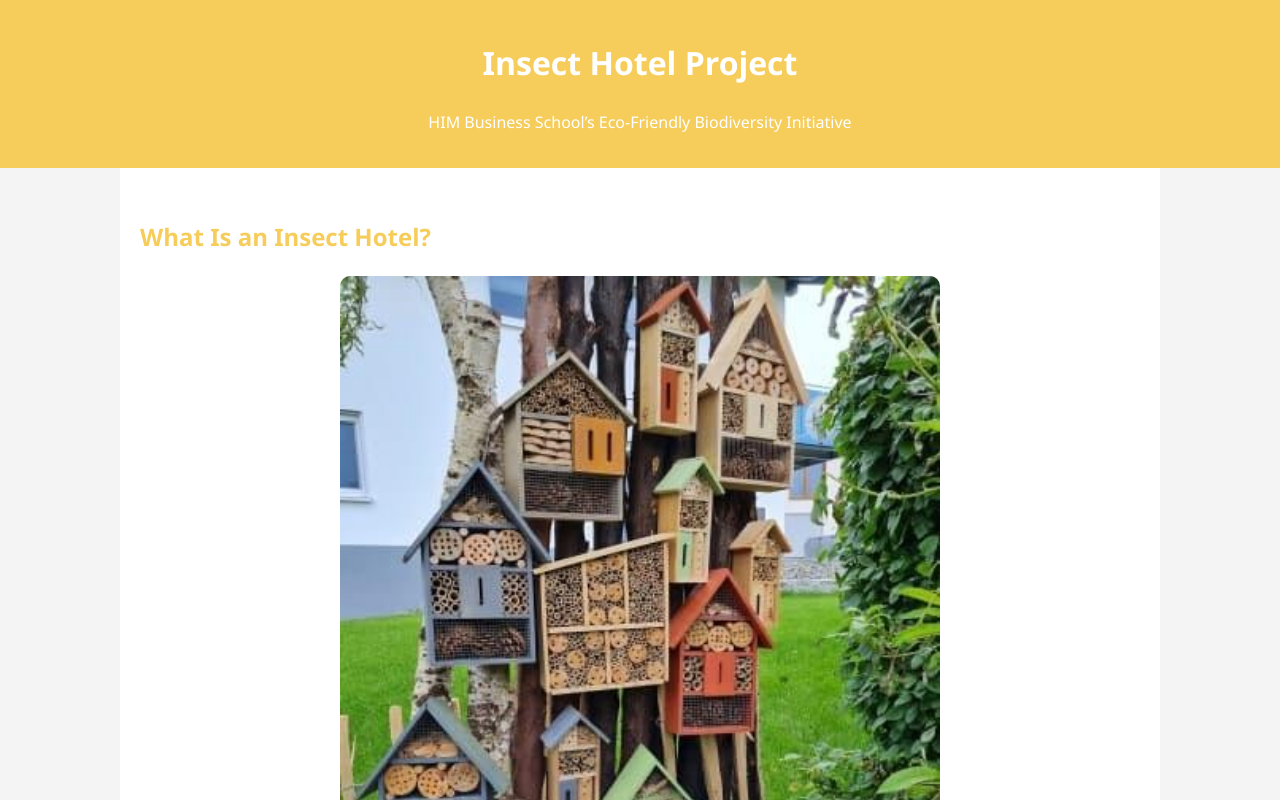
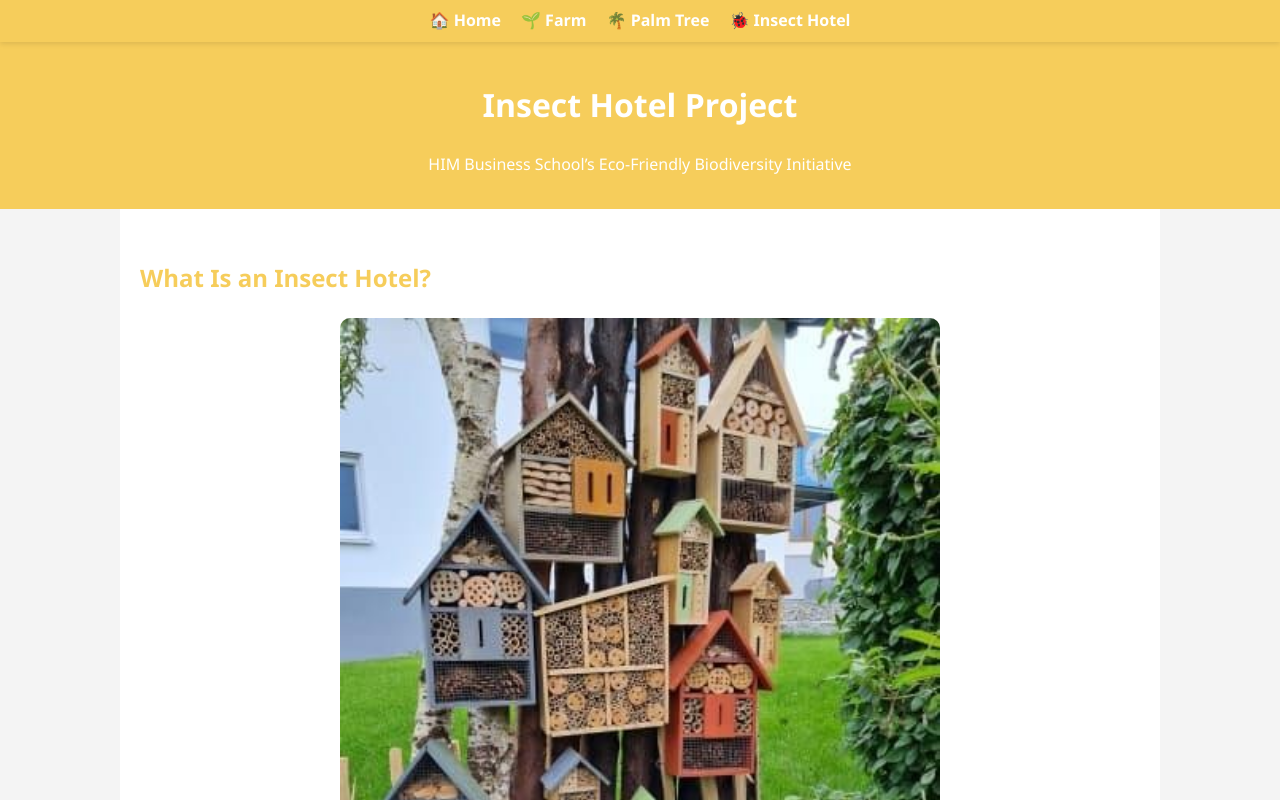
Before and after one commit to yoonkwon99/HIMGarden, a plain HTML site: page insecthotel.html in a window 1280 px wide. Shown: the top 800 px of the page. Drawn offline with Linux system fonts and the light colour scheme.

Commit message:
Update insecthotel.html

```diff
--- a/insecthotel.html
+++ b/insecthotel.html
@@ -57,7 +57,39 @@
       border-radius: 10px;
     }
 
-    /* Scroll Buttons (only ↑ ↓) */
+    /* Navigation bar */
+    .navbar {
+      background-color: #F6CD5B;
+      padding: 0.5rem 0;
+      box-shadow: 0 2px 5px rgba(0,0,0,0.1);
+      position: sticky;
+      top: 0;
+      z-index: 1000;
+    }
+
+    .nav-container {
+      max-width: 1000px;
+      margin: auto;
+      display: flex;
+      justify-content: center;
+      gap: 20px;
+      flex-wrap: wrap;
+    }
+
+    .nav-link {
+      color: white;
+      text-decoration: none;
+      font-weight: bold;
+      font-size: 1rem;
+      transition: opacity 0.2s ease;
+    }
+
+    .nav-link:hover {
+      opacity: 0.8;
+      text-decoration: underline;
+    }
+
+    /* Scroll Buttons (↑ ↓ only) */
     #scroll-buttons {
       position: fixed;
       right: 20px;
@@ -111,6 +143,16 @@
 </head>
 
 <body>
+
+  <!-- Navigation Bar -->
+  <nav class="navbar">
+    <div class="nav-container">
+      <a href="index.html" class="nav-link">🏠 Home</a>
+      <a href="farms.html" class="nav-link">🌱 Farm</a>
+      <a href="palmtree.html" class="nav-link">🌴 Palm Tree</a>
+      <a href="insecthotel.html" class="nav-link">🐞 Insect Hotel</a>
+    </div>
+  </nav>
 
   <header>
     <h1>Insect Hotel Project</h1>
@@ -176,13 +218,10 @@
 
     <h2>Contact Us</h2>
     <p>
-      Want to know more or support our green initiatives?
-    </p>
-    <p>
       <strong>HIM Business School</strong><br/>
       Email: <a href="mailto:contact@himbusinessschool.edu">contact@himbusinessschool.edu</a><br/>
       Phone: +123-456-7890<br/>
-      Address:  Avenue des Alpes 15 1820 Montreux VD
+      Address: Avenue des Alpes 15, 1820 Montreux VD
     </p>
   </div>
 
@@ -212,11 +251,7 @@
 
     window.addEventListener('scroll', function () {
       const btns = document.getElementById("scroll-buttons");
-      if (window.scrollY > 200) {
-        btns.style.display = "flex";
-      } else {
-        btns.style.display = "none";
-      }
+      btns.style.display = window.scrollY > 200 ? "flex" : "none";
     });
   </script>
 
```
